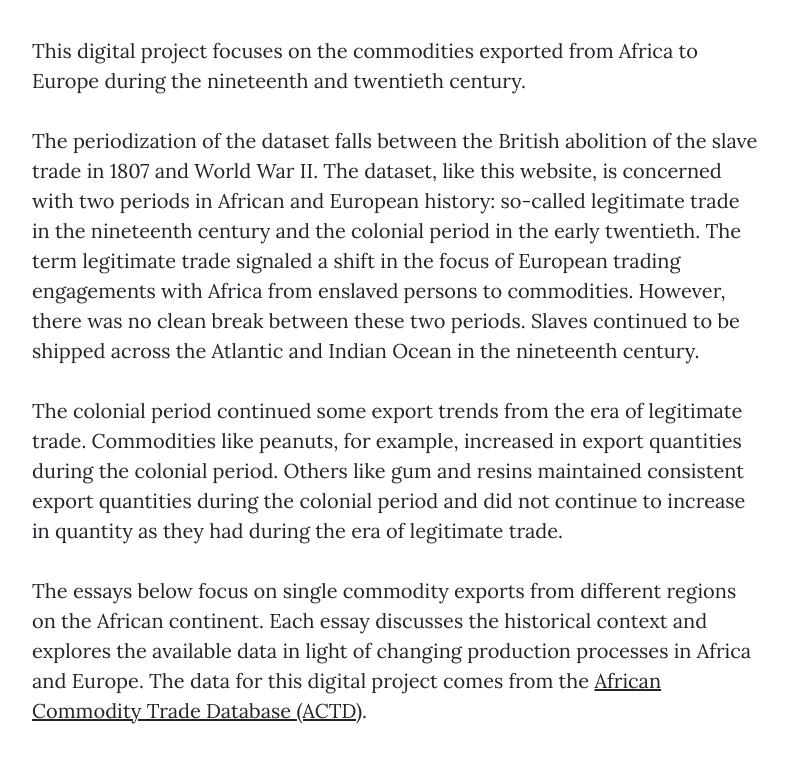
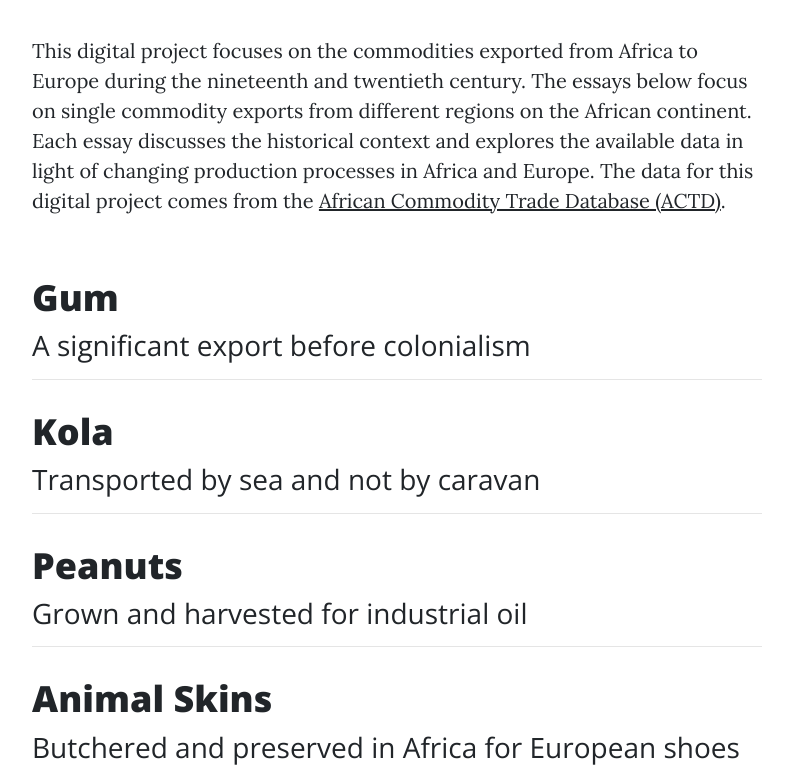
Before and after one commit to ryattay/africasimperialcommodities, a website: page commodities.html in a window 1280 px wide. Shown: the part 550-1333 px from the top of the page, without its empty margins (243-1031 px from the left). Drawn offline with nearby package versions, Linux system fonts and the light colour scheme.

Commit message:
Edit text on commodities page

```diff
--- a/commodities.html
+++ b/commodities.html
@@ -77,15 +77,7 @@
       <div class="row">
         <div class="col-lg-8 col-md-10 mx-auto">
 
-          <!-- Edit section -->
-
-          <p>This digital project focuses on the commodities exported from Africa to Europe during the nineteenth and twentieth century.</p>
-
-          <p>The periodization of the dataset falls between the British abolition of the slave trade in 1807 and World War II. The dataset, like this website, is concerned with two periods in African and European history: so-called legitimate trade in the nineteenth century and the colonial period in the early twentieth. The term legitimate trade signaled a shift in the focus of European trading engagements with Africa from enslaved persons to commodities. However, there was no clean break between these two periods. Slaves continued to be shipped across the Atlantic and Indian Ocean in the nineteenth century.</p>
-
-          <p>The colonial period continued some export trends from the era of legitimate trade. Commodities like peanuts, for example, increased in export quantities during the colonial period. Others like gum and resins maintained consistent export quantities during the colonial period and did not continue to increase in quantity as they had during the era of legitimate trade.</p>
-
-          <p>The essays below focus on single commodity exports from different regions on the African continent. Each essay discusses the historical context and explores the available data in light of changing production processes in Africa and Europe. The data for this digital project comes from the <a href="https://www.aehnetwork.org/data-research/african-commodity-trade-database/">African Commodity Trade Database (ACTD)</a>.</p>
+          <p>This digital project focuses on the commodities exported from Africa to Europe during the nineteenth and twentieth century. The essays below focus on single commodity exports from different regions on the African continent. Each essay discusses the historical context and explores the available data in light of changing production processes in Africa and Europe. The data for this digital project comes from the <a href="https://www.aehnetwork.org/data-research/african-commodity-trade-database/">African Commodity Trade Database (ACTD)</a>.</p>
 
         </div>
       </div>
```
